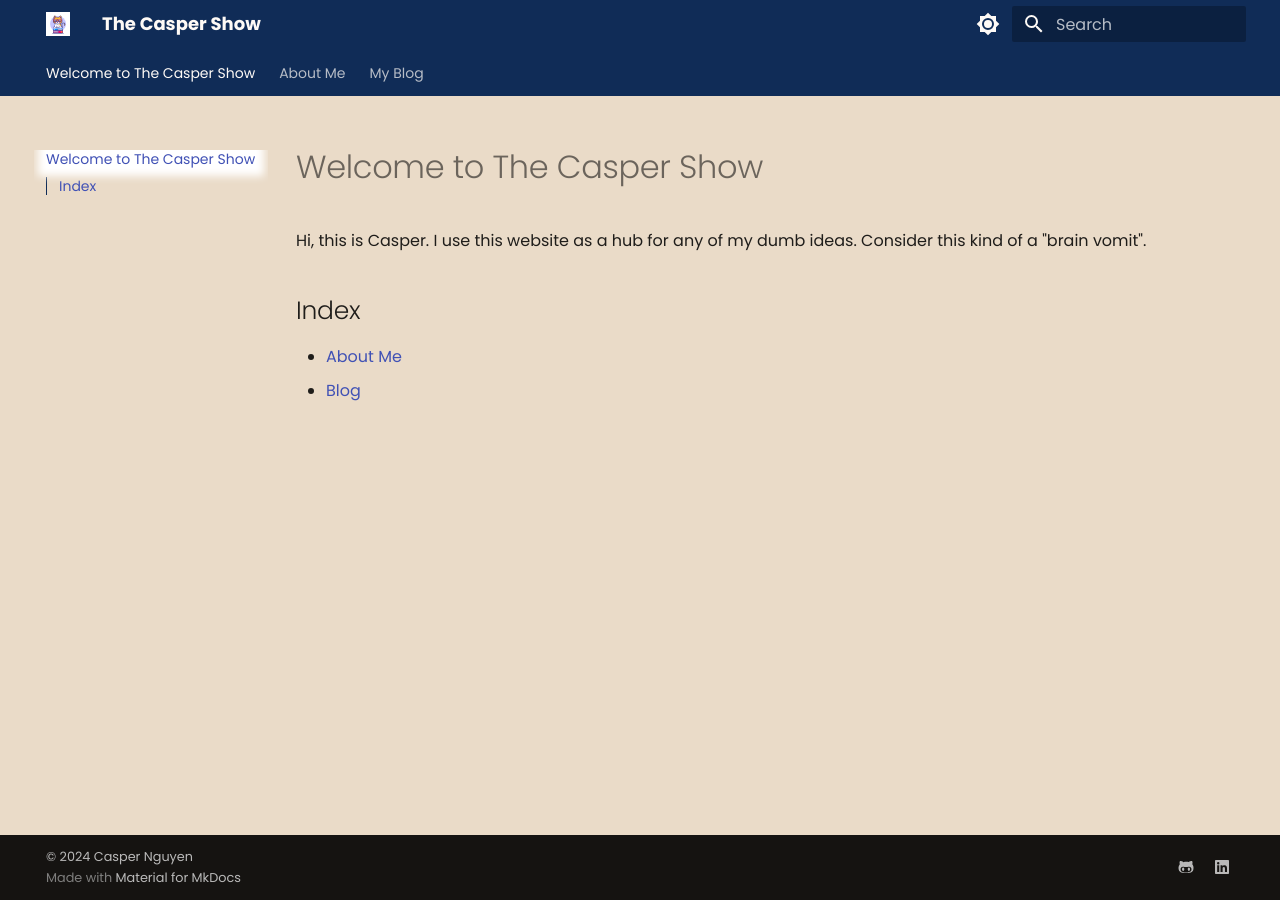
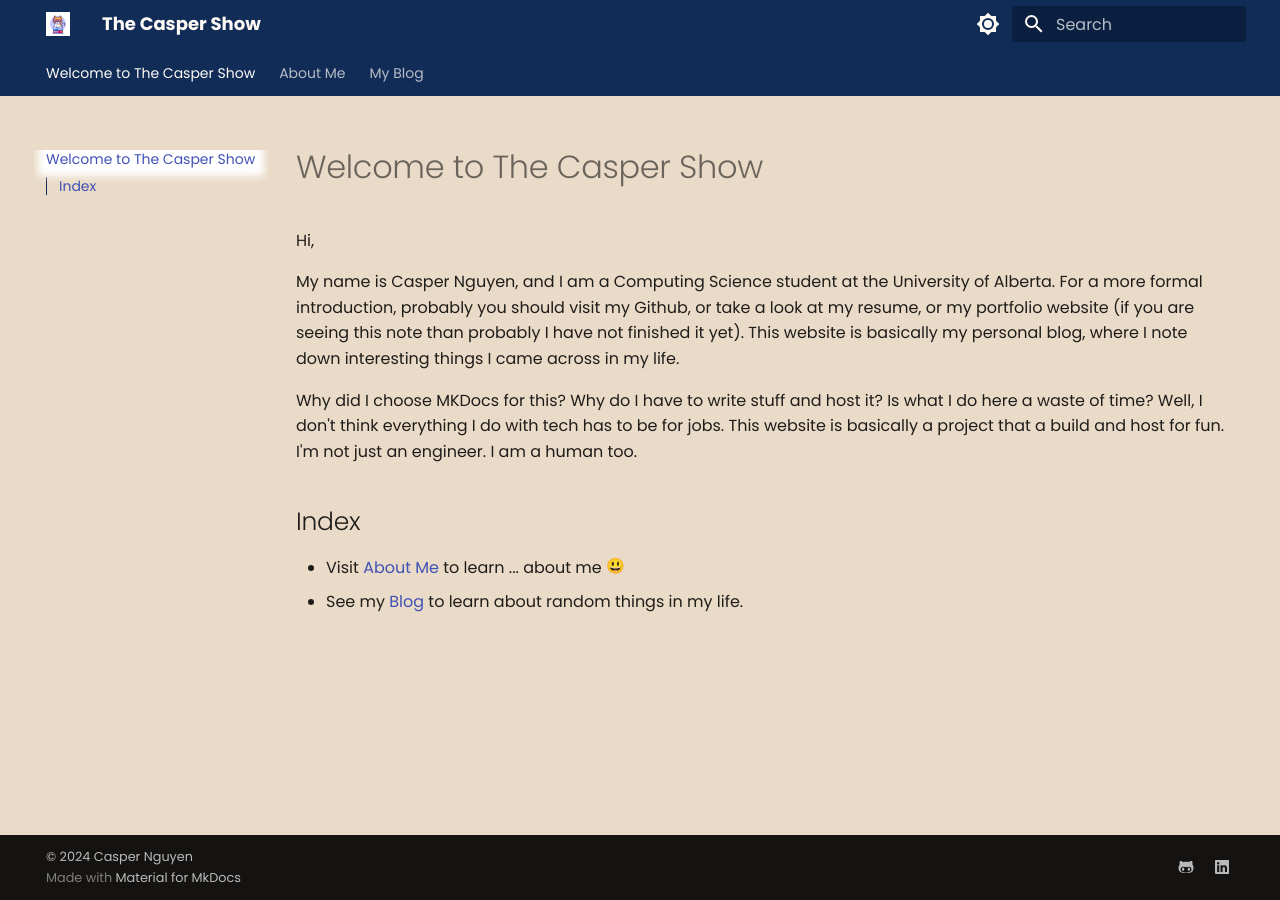
Before and after one commit to SCWinter259/personal-site, an MkDocs documentation site: the page built from docs/index.md, in a window 1280 px wide. Built offline with MkDocs 1.6.1 and Material for MkDocs 9.7.7, drawn with Linux system fonts in a browser that asks for light colours; emoji names are drawn with the system emoji font.

Commit message:
added a bit of bio

```diff
--- a/docs/index.md
+++ b/docs/index.md
@@ -1,8 +1,12 @@
 # Welcome to The Casper Show
 
-Hi, this is Casper. I use this website as a hub for any of my dumb ideas. Consider this kind of a "brain vomit".
+Hi,
+
+My name is Casper Nguyen, and I am a Computing Science student at the University of Alberta. For a more formal introduction, probably you should visit my Github, or take a look at my resume, or my portfolio website (if you are seeing this note than probably I have not finished it yet). This website is basically my personal blog, where I note down interesting things I came across in my life.
+
+Why did I choose MKDocs for this? Why do I have to write stuff and host it? Is what I do here a waste of time? Well, I don't think everything I do with tech has to be for jobs. This website is basically a project that a build and host for fun. I'm not just an engineer. I am a human too.
 
 ## Index
 
-- [About Me](./About%20Me.md)
-- [Blog](./My%20Blog/Blog.md)
+- Visit [About Me](./About%20Me.md) to learn ... about me :smiley:
+- See my [Blog](./My%20Blog/Blog.md) to learn about random things in my life.
```
Also changed, not shown: docs/About Me.md (+6 -0 lines).
